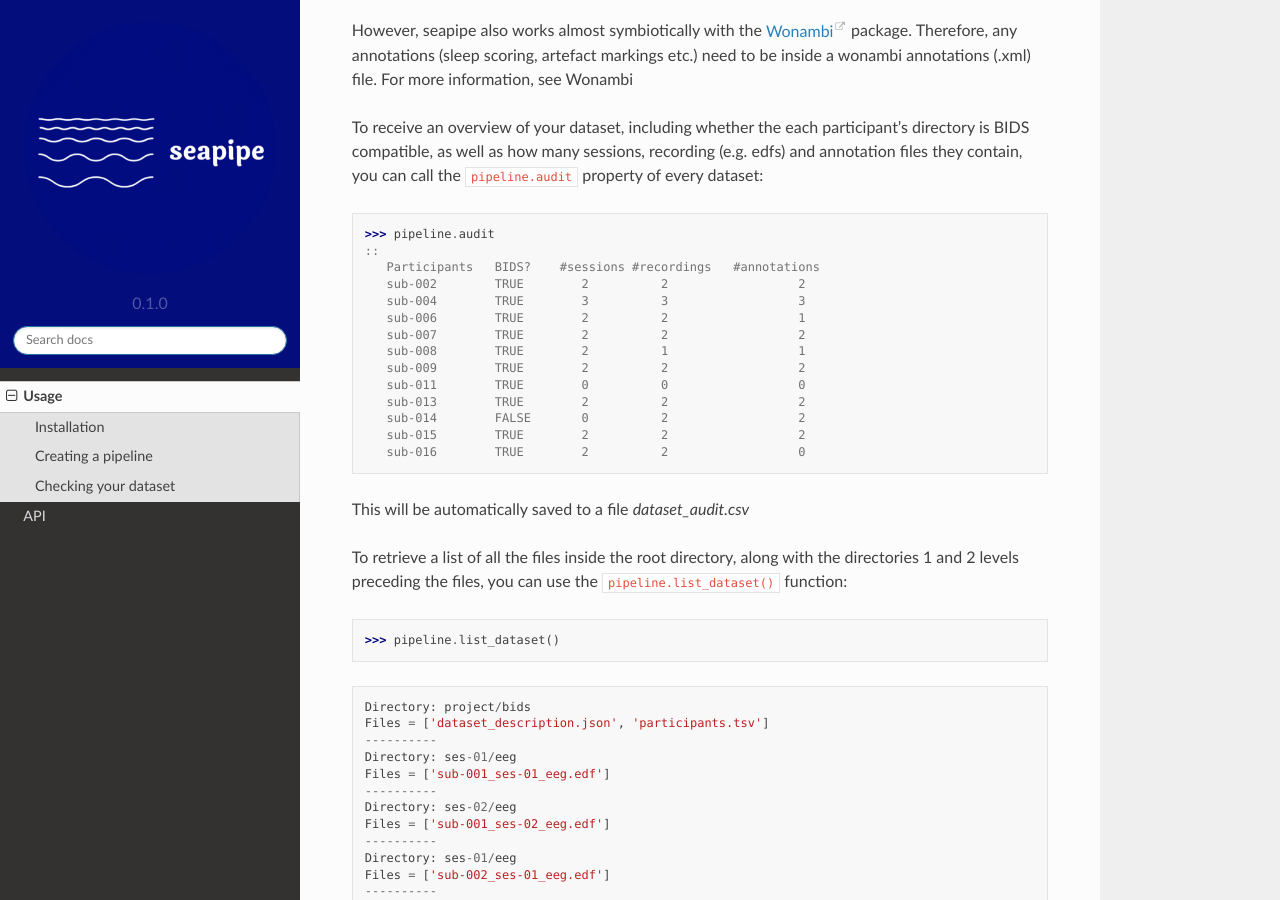
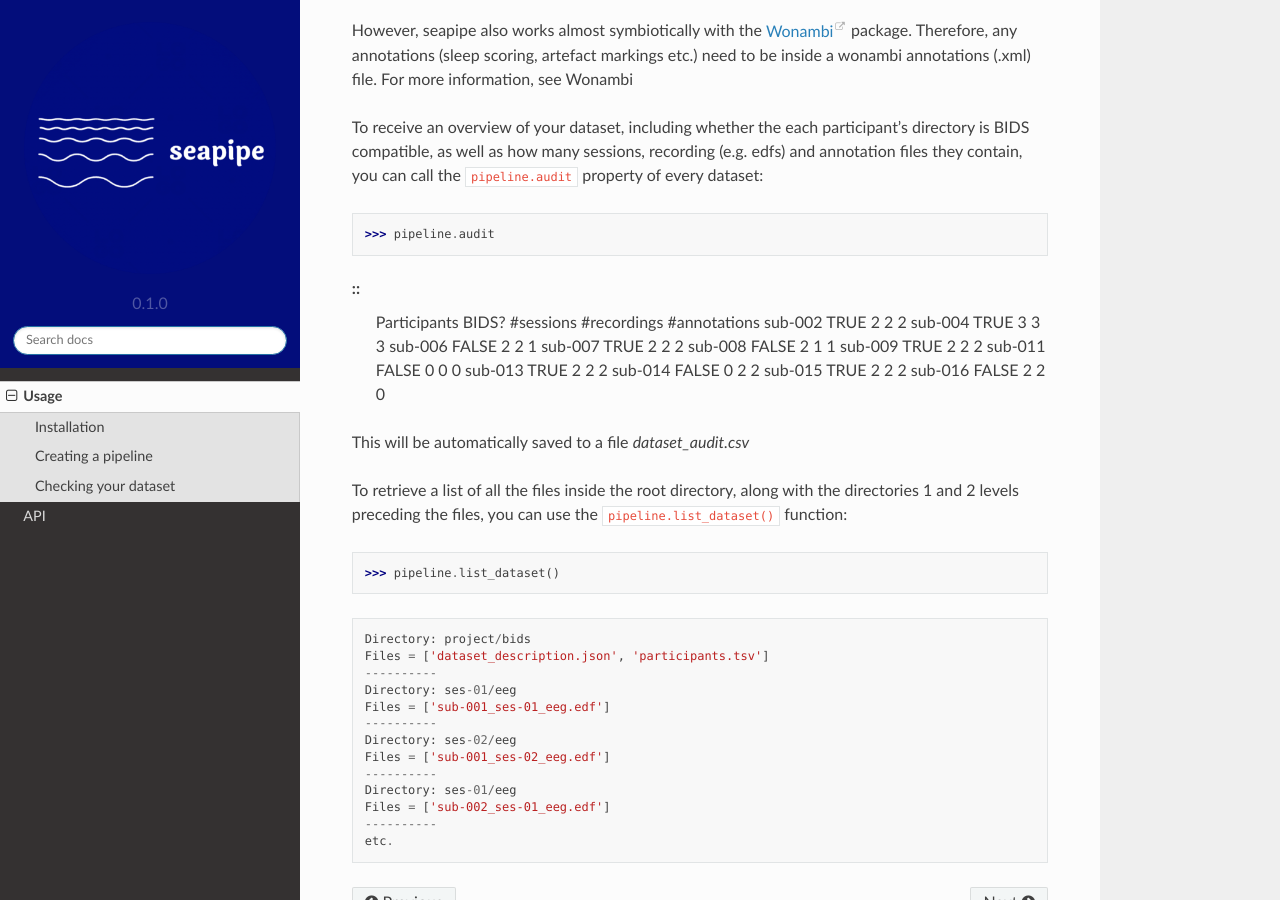
Before and after one commit to nathanecross/seapipe, a Sphinx documentation site: the page built from docs/source/usage.rst, in a window 1280 px wide and 900 px high, scrolled down 824 px. Built offline with Sphinx 7.4.7 and the Read the Docs theme 2.0.0, drawn with Linux system fonts in a browser that asks for light colours.

Commit message:
Update usage.rst

```diff
--- a/docs/source/usage.rst
+++ b/docs/source/usage.rst
@@ -43,19 +43,20 @@
 of every dataset:
 
 >>> pipeline.audit
+
 ::
    Participants   BIDS?	   #sessions #recordings   #annotations
    sub-002        TRUE	      2	         2	            2
    sub-004        TRUE	      3	         3	            3
-   sub-006	  TRUE	      2	         2	            1
+   sub-006	  FALSE	      2	         2	            1
    sub-007	  TRUE	      2	         2	            2
-   sub-008	  TRUE	      2	         1	            1
+   sub-008	  FALSE	      2	         1	            1
    sub-009	  TRUE	      2	         2	            2
-   sub-011	  TRUE	      0	         0	            0
+   sub-011	  FALSE	      0	         0	            0
    sub-013	  TRUE	      2	         2	            2
    sub-014	  FALSE       0          2                  2
    sub-015	  TRUE	      2	         2	            2
-   sub-016	  TRUE	      2	         2	            0
+   sub-016	  FALSE	      2	         2	            0
 
 
 This will be automatically saved to a file *dataset_audit.csv*
```
